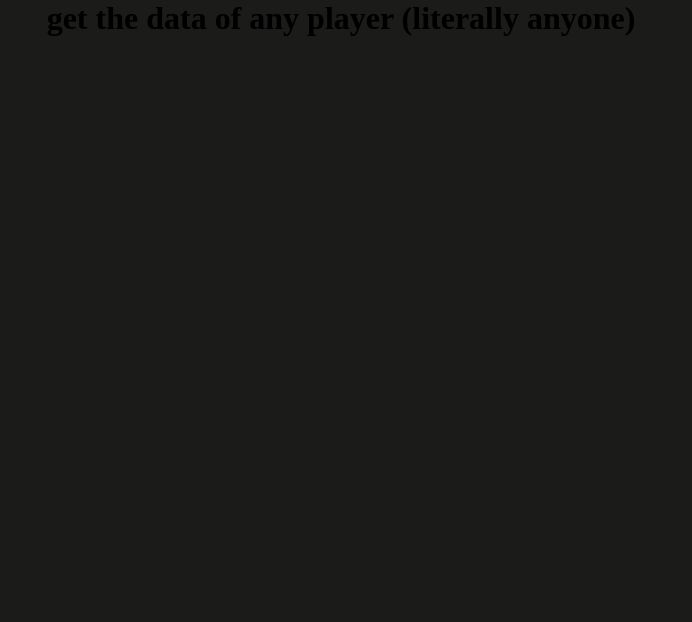
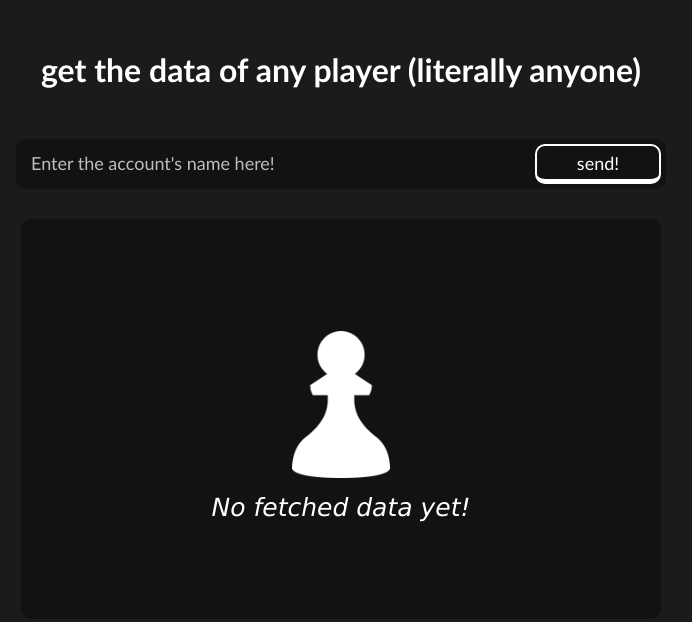
Before and after one commit to Abdoaref739/chess.com-data-fetcher, a plain HTML site: page accounts.html in a window 1280 px wide. Shown: the whole page, without its empty margins (299-991 px from the left). Drawn offline with Linux system fonts and the light colour scheme; no server answers.

Commit message:
added the layout of the second page, also added the gm title to the first page's developer info

```diff
--- a/accounts.css
+++ b/accounts.css
@@ -8,4 +8,84 @@ body{
     align-items: center;
     flex-direction: column;
     background-color: #1b1b1a;
+    cursor: url("./images/icons8-chess-com-48.png"), auto;
 }
+.accounts-title{
+    color: white;
+    font-family: 'Gill Sans', 'Gill Sans MT', Calibri, 'Trebuchet MS', sans-serif;
+    margin-top: 50px;
+}
+.input-section{
+    display: flex;
+    align-items: center;
+    flex-direction: row;
+    width: 50%;
+    height: fit-content;
+    padding: 5px;
+    background-color: #131212;
+    border-radius: 10px;
+    margin-top: 50px;
+}
+#input-field{
+    width: 80%;
+    height: 40px;
+    background-color: transparent;
+    color: white;
+    border: 0px solid transparent;
+    border-radius: 10px;
+    padding-left: 10px;
+    font-size: 18px;
+}
+#input-field::placeholder{
+    color: rgba(255, 255, 255, 0.726);
+    font-size: 18px;
+    font-family: 'Gill Sans', 'Gill Sans MT', Calibri, 'Trebuchet MS', sans-serif;
+}
+#submit-btn{
+    width: 20%;
+    height: 40px;
+    background-color: #131212;
+    border: 2px solid white;
+    border-radius: 10px;
+    border-bottom: 5px solid white;
+    color: white;
+    font-size: 18px;
+    font-family: 'Gill Sans', 'Gill Sans MT', Calibri, 'Trebuchet MS', sans-serif;
+    cursor: url("./images/icons8-hand-cursor-30.png"), pointer;
+}
+#submit-btn:active{
+    transform: scale(105%);
+
+}
+
+.data-section{
+    width: 50%;
+    height: 400px;
+    background-color: #131212;
+    border-radius: 10px;
+    margin-top: 30px;
+}
+#data{
+    display: none;
+}
+#no-data{
+    width: 100%;
+    height: 100%;
+    display: flex;
+    justify-content: center;
+    align-items: center;
+    flex-direction: column;
+}
+#no-data > img{
+    width: 20%;
+    height: auto;
+}
+#no-data > span{
+    color: white;
+    font-family: 'Lucida Sans', 'Lucida Sans Regular', 'Lucida Grande', 'Lucida Sans Unicode', Geneva, Verdana, sans-serif;
+    font-size: 25px;
+    font-style: italic;
+}
+#chess-profile-img{
+
+}
--- a/accounts.html
+++ b/accounts.html
@@ -8,12 +8,49 @@
     <link rel="icon" type="image/png" href="/images/icons8-chess-com-48.png">
 </head>
 <body>
-    <h1>get the data of any player (literally anyone)</h1>
+    <h1 class="accounts-title">get the data of any player (literally anyone)</h1>
+    <div class="input-section">
+        <input type="text" id="input-field" placeholder="Enter the account's name here!">
+        <button id="submit-btn">send!</button>
+    </div>
+    <div class="data-section">
+        <div id="data">
+            <img src="#" id="chess-profile-img">
+        </div>
+
+        <div id="no-data">
+            <img src="./images/data-logo.png">
+            <span>No fetched data yet!</span>
+        </div>
+    </div>
     <script>
-        fetch("https://api.chess.com/pub/player/AbdEl_Rahman_Aref")
-        .then(response => response.json())
-        .then(data => console.log(data))
-        .catch(err => console.error(err))
+        let inputField = document.getElementById("input-field");
+        let submitButton = document.getElementById("submit-btn");
+        let dataDiv = document.getElementById("data");
+        let noDataDiv = document.getElementById("no-data");
+
+        let chessProfileImg = document.getElementById("chess-profile-img");
+
+        submitButton.addEventListener("click", function(){
+            if(inputField.value === ""){
+                noDataDiv.style.display = "flex";
+                dataDiv.style.display = "none";
+
+            }else if(inputField.value !== ""){
+
+            noDataDiv.style.display = "none";
+            dataDiv.style.display = "flex";
+            fetch(`https://api.chess.com/pub/player/${inputField.value}`)
+            .then(response => response.json())
+            .then(data =>
+             { console.log(data);
+            chessProfileImg.src = data.avatar;
+            })
+            .catch(err => console.error(err))
+            }
+
+
+        });
     </script>
 </body>
 </html>
```
Also changed, not shown: index.html (+1 -0 lines), style.css (+13 -1 lines), images/data-logo.png (added), images/data-logo2.png (added).
